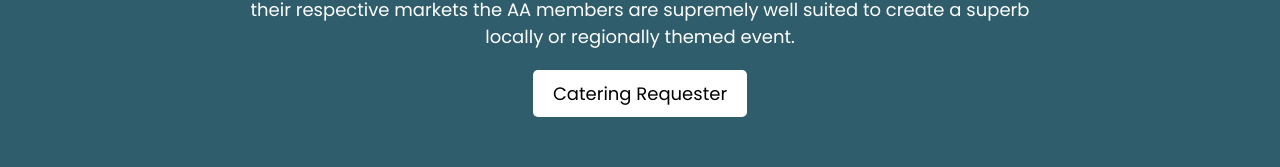
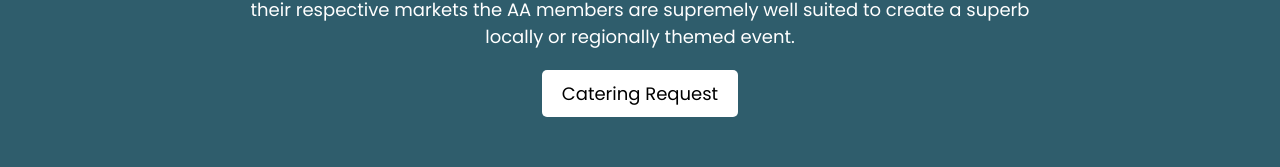
Before and after one commit to kidus-t-w/catering, a React (Vite) app: page / in a window 1280 px wide. Shown: the part 3779-3946 px from the top of the page. Built offline with nearby package versions, Linux system fonts and the light colour scheme.

Commit message:
Changed button

```diff
--- a/src/components/CallToAction/CallToAction.component.tsx
+++ b/src/components/CallToAction/CallToAction.component.tsx
@@ -12,7 +12,7 @@ const CallToAction = () => {
         respective markets the AA members are supremely well suited to create a
         superb locally or regionally themed event.
       </CTAText>
-      <Button to='/contact_us'>Catering Requester</Button>
+      <Button to='/contact_us'>Catering Request</Button>
     </CTAContainer>
   );
 };
```
